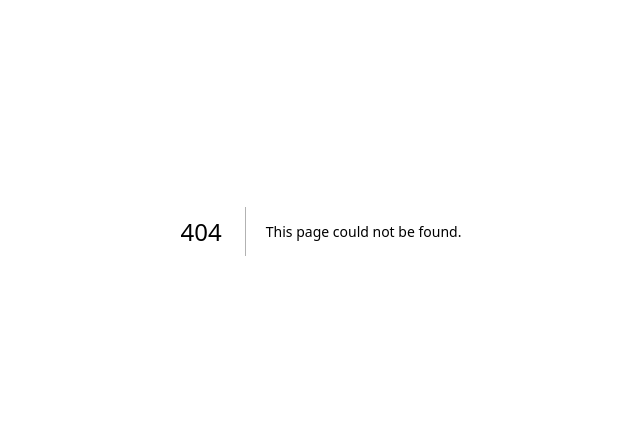
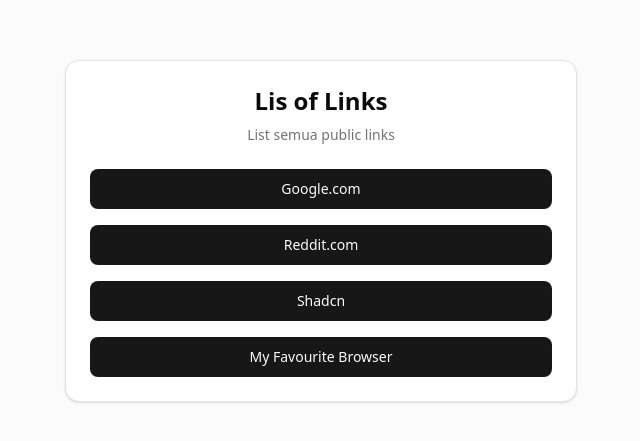
Before and after one commit to keeevvv/linkz, a Next.js app: page /links in a window 1280 px wide. Before the commit this address had no page. Shown: the part 169-610 px from the top of the page, without its empty margins (319-959 px from the left). Built offline with nearby package versions, Linux system fonts and the light colour scheme.

Commit message:
Membuat Tampilan Link List

```diff
--- /dev/null
+++ b/app/links/page.tsx
@@ -0,0 +1,67 @@
+import Link from 'next/link';
+import {
+  Card,
+  CardContent,
+  CardDescription,
+  CardHeader,
+  CardTitle,
+} from '@/components/ui/card';
+import { Button } from '@/components/ui/button';
+
+
+const mockPublicLinks = [
+  {
+    id: 1,
+    title: 'Google.com',
+    url: 'https://www.google.com',
+  },
+  {
+    id: 2,
+    title: 'Reddit.com',
+    url: 'https://www.reddit.com/',
+  },
+  {
+    id: 3,
+    title: 'Shadcn',
+    url: 'https://ui.shadcn.com',
+  },
+  {
+    id: 4,
+    title: 'My Favourite Browser',
+    url: 'https://search.brave.com/',
+  },
+];
+
+export default function LinksPage() {
+  return (
+    <main className="flex min-h-screen items-center justify-center bg-muted/40 p-4">
+
+
+      <Card className="w-full max-w-lg">
+        <CardHeader className="items-center text-center">
+          <CardTitle className="text-2xl">Lis of Links</CardTitle>
+          <CardDescription>
+            List semua public links
+          </CardDescription>
+        </CardHeader>
+        <CardContent>
+          <div className="flex flex-col gap-4">
+            {mockPublicLinks.map((link) => (
+
+
+              <Button key={link.id} size="lg" className="w-full" asChild>
+                <Link
+                  href={link.url}
+                  target="_blank"
+                  rel="noopener noreferrer"
+                >
+                  {link.title}
+                </Link>
+              </Button>
+            ))}
+          </div>
+        </CardContent>
+      </Card>
+    </main>
+  );
+}
```
Also changed, not shown: 1 other file (tests, documents, lock files or other folders).
